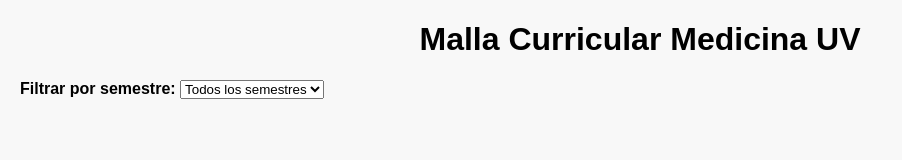
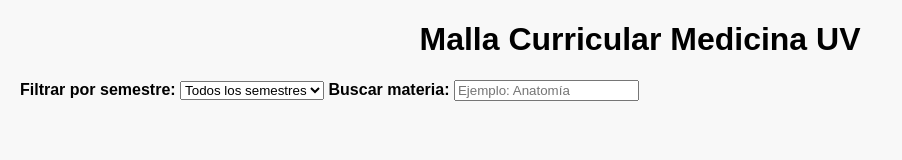
Before and after one commit to enid133/malla-medicina-, a plain HTML site: page index.html in a window 1280 px wide. Shown: the whole page, without its empty margins (0-902 px from the left). Drawn offline with Linux system fonts and the light colour scheme; a script that the page names is missing.

Commit message:
Update index.html

```diff
--- a/index.html
+++ b/index.html
@@ -9,6 +9,7 @@
 <body>
     <h1>Malla Curricular Medicina UV</h1>
 
+    <div class="filtros">
         <label for="semestreSelect"><b>Filtrar por semestre:</b></label>
         <select id="semestreSelect">
             <option value="todos">Todos los semestres</option>
@@ -26,7 +27,11 @@
             <option value="12">12° semestre</option>
         </select>
 
-    <div id="materias"></div>
+        <label for="buscador"><b>Buscar materia:</b></label>
+        <input type="text" id="buscador" placeholder="Ejemplo: Anatomía">
+    </div>
+
+    <div id="malla" class="grid-malla"></div>
 
     <script src="script.js"></script>
 </body>
```
Lines whose indentation alone changed are shown as unchanged.
